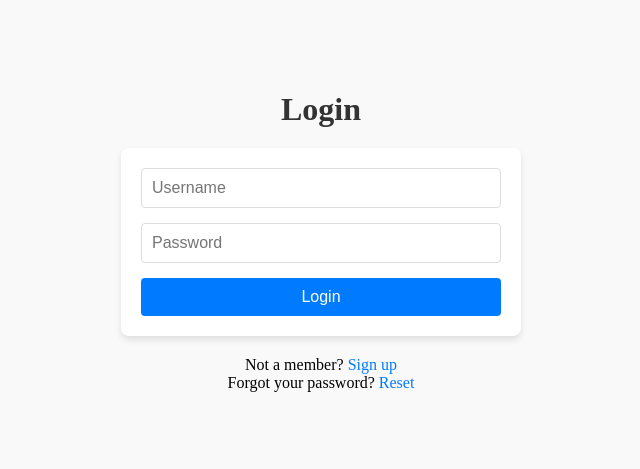
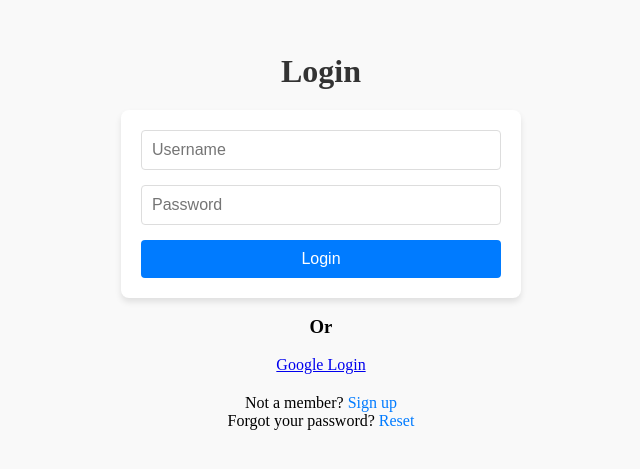
Before and after one commit to Jkloda/movie_recommendation_system, a React (Create React App) app in the folder client/: page /Login in a window 1280 px wide. Shown: the part 159-628 px from the top of the page, without its empty margins (319-959 px from the left). Built offline with nearby package versions, Linux system fonts and the light colour scheme.

Commit message:
added google oauth route

```diff
--- a/client/src/components/Login.js
+++ b/client/src/components/Login.js
@@ -52,6 +52,10 @@ const Login = () => {
                   Login
                 </button>
               </form>
+              <br/>
+              <h3>Or</h3>
+              <br/>
+              <a class="button" href="https://127.0.0.1:443/google-login">Google Login</a>
               <footer className="login-footer">
                 <p>
                   Not a member?{" "}
```
